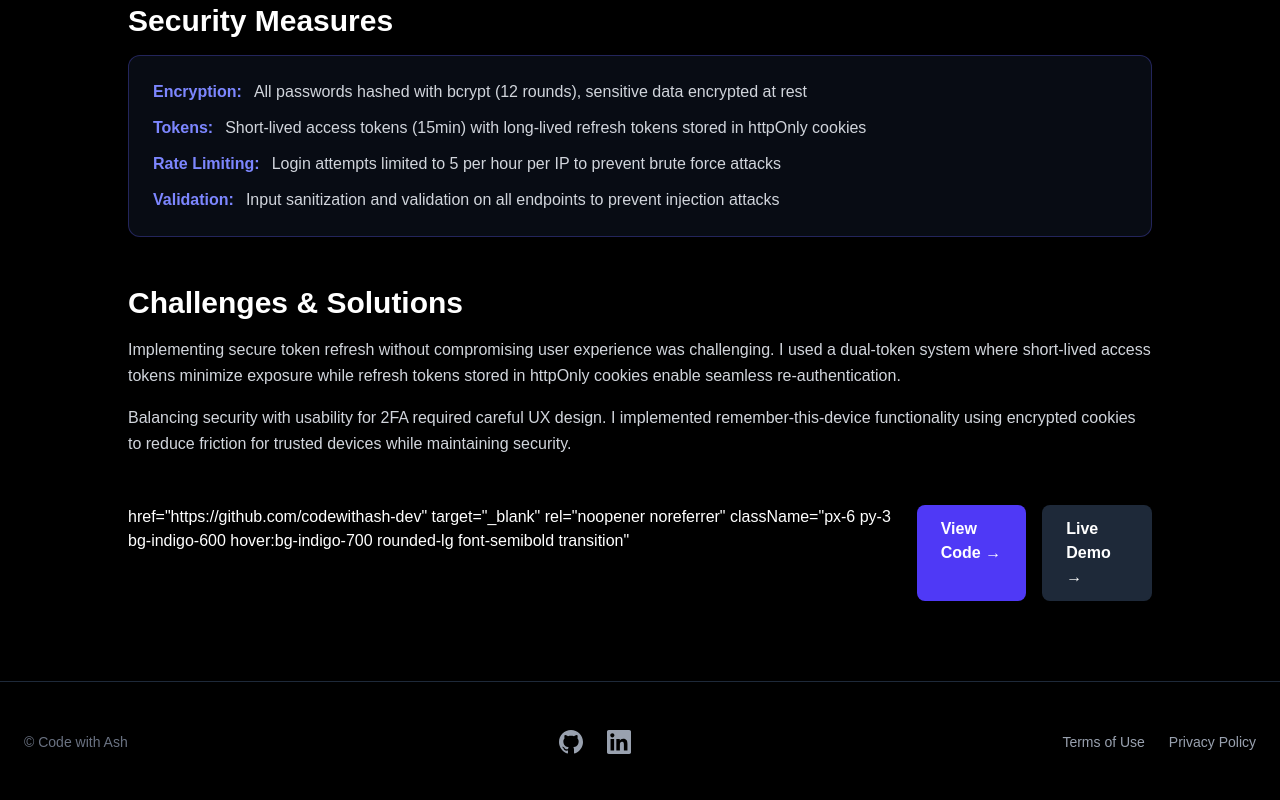
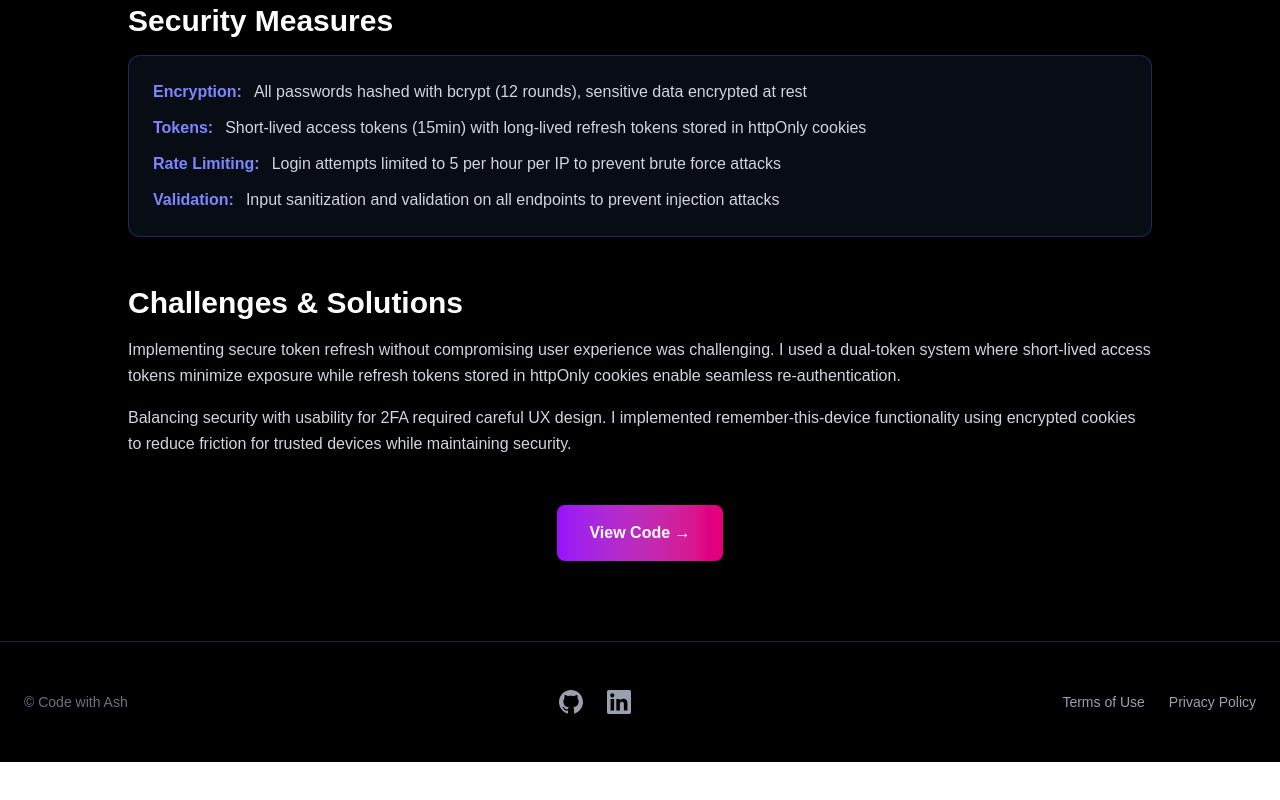
Before and after one commit to codewithash-dev/codewithash, a Next.js app: page /projects/login-credentials in a window 1280 px wide. Shown: the part 1611-2411 px from the top of the page. After the commit the page ends 2373 px from the top, so only its background shows below. Built offline with nearby package versions, Linux system fonts and the light colour scheme.

Commit message:
Remove Live Demo buttons, keep only View Code

```diff
--- a/app/projects/ecommerce/page.tsx
+++ b/app/projects/ecommerce/page.tsx
@@ -143,17 +143,12 @@ export default function EcommerceProject() {
               </p>
             </div>
 
-            <div className="flex gap-4">
-
+            <div className="flex justify-center">
+  <a
     href="https://github.com/codewithash-dev"
     target="_blank"
     rel="noopener noreferrer"
-                className="px-6 py-3 bg-purple-600 hover:bg-purple-700 rounded-lg font-semibold transition"
-                View Code →
-              <a
-
-                href="#"
-                className="px-6 py-3 bg-gray-800 hover:bg-gray-700 rounded-lg font-semibold transition"
+    className="px-8 py-4 bg-gradient-to-r from-purple-600 to-pink-600 rounded-lg font-semibold hover:from-purple-700 hover:to-pink-700 transition-all duration-300 hover:scale-105"
   >
     View Code →
   </a>
--- a/app/projects/fitness-tracker/page.tsx
+++ b/app/projects/fitness-tracker/page.tsx
@@ -143,20 +143,14 @@ export default function FitnessTrackerProject() {
               </p>
             </div>
 
-            <div className="flex gap-4">
+            <div className="flex justify-center">
   <a
     href="https://github.com/codewithash-dev"
     target="_blank"
     rel="noopener noreferrer"
-                className="px-6 py-3 bg-green-600 hover:bg-green-700 rounded-lg font-semibold transition"
+    className="px-8 py-4 bg-gradient-to-r from-purple-600 to-pink-600 rounded-lg font-semibold hover:from-purple-700 hover:to-pink-700 transition-all duration-300 hover:scale-105"
   >
     View Code →
-              </a>
-              <a
-                href="#"
-                className="px-6 py-3 bg-gray-800 hover:bg-gray-700 rounded-lg font-semibold transition"
-              >
-                Live Demo →
   </a>
 </div>
           </div>
--- a/app/projects/login-credentials/page.tsx
+++ b/app/projects/login-credentials/page.tsx
@@ -171,25 +171,14 @@ export default function LoginCredentialsProject() {
               </p>
             </div>
 
-            <div className="flex gap-4">
-
-                href="https://github.com/codewithash-dev"
-                target="_blank"
-                rel="noopener noreferrer"
-                className="px-6 py-3 bg-indigo-600 hover:bg-indigo-700 rounded-lg font-semibold transition"
+            <div className="flex justify-center">
   <a
     href="https://github.com/codewithash-dev"
     target="_blank"
     rel="noopener noreferrer"
-                className="px-6 py-3 bg-indigo-600 hover:bg-indigo-700 rounded-lg font-semibold transition"
+    className="px-8 py-4 bg-gradient-to-r from-purple-600 to-pink-600 rounded-lg font-semibold hover:from-purple-700 hover:to-pink-700 transition-all duration-300 hover:scale-105"
   >
     View Code →
-              </a>
-              <a
-                href="#"
-                className="px-6 py-3 bg-gray-800 hover:bg-gray-700 rounded-lg font-semibold transition"
-              >
-                Live Demo →
   </a>
 </div>
           </div>
--- a/app/projects/real-estate/page.tsx
+++ b/app/projects/real-estate/page.tsx
@@ -143,20 +143,14 @@ export default function RealEstateProject() {
               </p>
             </div>
 
-            <div className="flex gap-4">
+            <div className="flex justify-center">
   <a
     href="https://github.com/codewithash-dev"
     target="_blank"
     rel="noopener noreferrer"
-                className="px-6 py-3 bg-orange-600 hover:bg-orange-700 rounded-lg font-semibold transition"
+    className="px-8 py-4 bg-gradient-to-r from-purple-600 to-pink-600 rounded-lg font-semibold hover:from-purple-700 hover:to-pink-700 transition-all duration-300 hover:scale-105"
   >
     View Code →
-              </a>
-              <a
-                href="#"
-                className="px-6 py-3 bg-gray-800 hover:bg-gray-700 rounded-lg font-semibold transition"
-              >
-                Live Demo →
   </a>
 </div>
           </div>
--- a/app/projects/social-media/page.tsx
+++ b/app/projects/social-media/page.tsx
@@ -143,20 +143,14 @@ export default function SocialMediaProject() {
               </p>
             </div>
 
-            <div className="flex gap-4">
+            <div className="flex justify-center">
   <a
     href="https://github.com/codewithash-dev"
     target="_blank"
     rel="noopener noreferrer"
-                className="px-6 py-3 bg-cyan-600 hover:bg-cyan-700 rounded-lg font-semibold transition"
+    className="px-8 py-4 bg-gradient-to-r from-purple-600 to-pink-600 rounded-lg font-semibold hover:from-purple-700 hover:to-pink-700 transition-all duration-300 hover:scale-105"
   >
     View Code →
-              </a>
-              <a
-                href="#"
-                className="px-6 py-3 bg-gray-800 hover:bg-gray-700 rounded-lg font-semibold transition"
-              >
-                Live Demo →
   </a>
 </div>
           </div>
```
Lines whose indentation alone changed are shown as unchanged.
